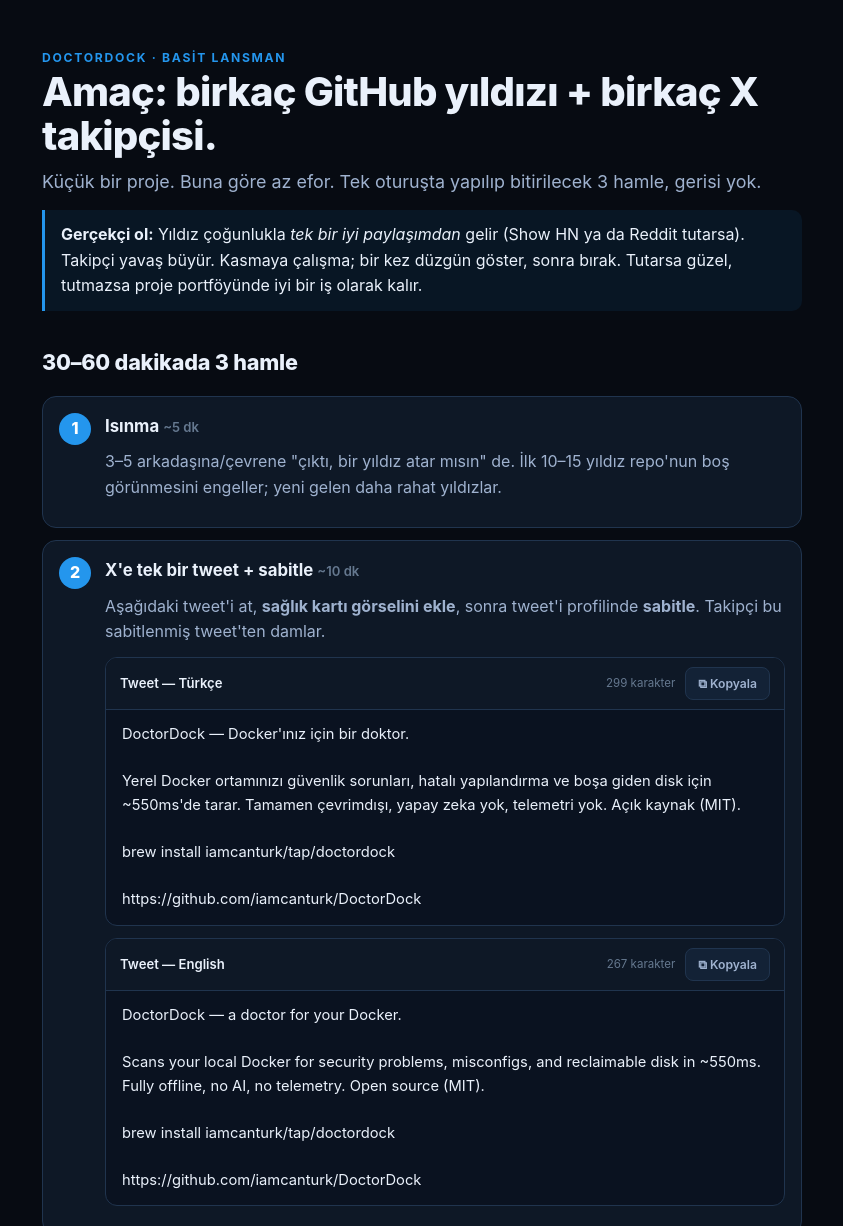
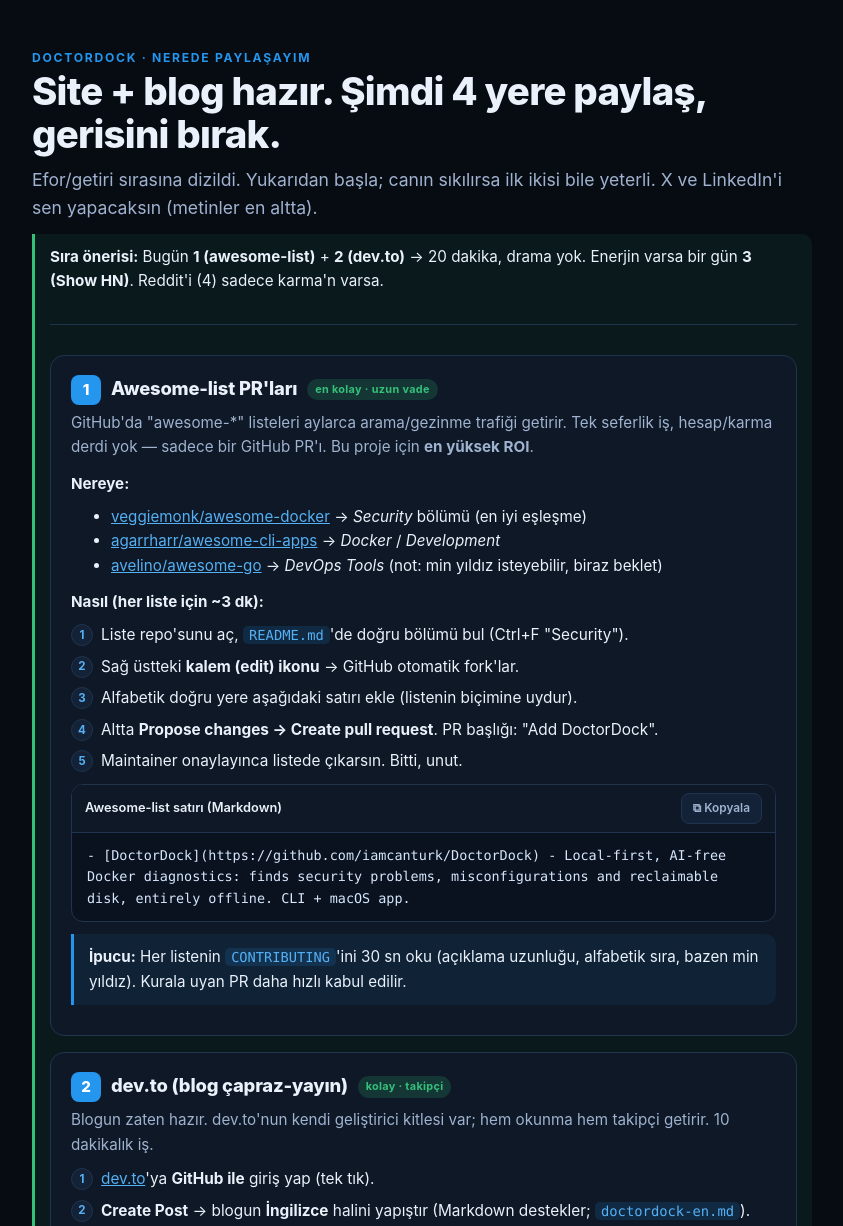
Before and after one commit to iamcanturk/DoctorDock, a plain HTML site: page marketing/lansman-plani.html in a window 1280 px wide. Shown: the top 1226 px of the page, without its empty margins (218-1061 px from the left). Drawn offline with Linux system fonts and the light colour scheme.

Commit message:
docs(marketing): rework plan into a ranked 'where to share' guide
Beyond X/LinkedIn: awesome-list PRs (best ROI), dev.to cross-post, Show HN,
and r/docker — each with step-by-step how-to and ready-to-paste copy, ordered
by effort-vs-payoff for the stated goal (stars + followers).

```diff
--- a/marketing/lansman-plani.html
+++ b/marketing/lansman-plani.html
@@ -3,7 +3,7 @@
 <head>
 <meta charset="utf-8">
 <meta name="viewport" content="width=device-width, initial-scale=1">
-<title>DoctorDock — Basit Lansman (yıldız + takipçi)</title>
+<title>DoctorDock — Nerede paylaşayım? (yıldız + takipçi)</title>
 <style>
   :root{
     --accent:#2496ed; --accent-2:#55b0f4; --bg:#070b12; --panel:#0e1826;
@@ -14,114 +14,163 @@
   body{background:var(--bg);color:var(--text);line-height:1.6;
     font-family:-apple-system,BlinkMacSystemFont,"Segoe UI",Inter,system-ui,sans-serif;
     -webkit-font-smoothing:antialiased;padding:clamp(20px,5vw,44px)}
-  .wrap{max-width:760px;margin-inline:auto}
+  .wrap{max-width:780px;margin-inline:auto}
   a{color:var(--accent-2)} a:hover{text-decoration:underline}
   code{font-family:ui-monospace,Menlo,monospace;background:color-mix(in srgb,var(--accent) 14%,transparent);
     color:var(--accent-2);padding:1px 6px;border-radius:5px;font-size:.9em}
-  h1{font-size:clamp(1.8rem,5vw,2.5rem);font-weight:800;letter-spacing:-.02em;line-height:1.1}
-  h2{font-size:1.35rem;font-weight:800;margin:34px 0 10px;letter-spacing:-.01em}
-  p{margin:10px 0;color:var(--text)}
-  .lede{color:var(--muted);font-size:1.12rem;margin-top:10px}
+  h1{font-size:clamp(1.7rem,5vw,2.4rem);font-weight:800;letter-spacing:-.02em;line-height:1.12}
+  h2{font-size:1.15rem;font-weight:800;margin:0 0 2px;letter-spacing:-.01em}
+  p{margin:9px 0;color:var(--text)}
+  .lede{color:var(--muted);font-size:1.1rem;margin-top:10px}
   .eyebrow{color:var(--accent);font-weight:700;font-size:.76rem;letter-spacing:.14em;text-transform:uppercase}
   .muted{color:var(--muted)}
-  .card{background:var(--panel);border:1px solid var(--line);border-radius:14px;padding:18px 20px;margin:14px 0}
+  .rank{display:flex;align-items:baseline;gap:10px}
+  .rank .n{flex-shrink:0;width:30px;height:30px;border-radius:8px;background:var(--accent);color:#fff;
+    font-weight:800;display:grid;place-items:center;font-size:.95rem}
+  .tag{display:inline-block;font-size:.68rem;font-weight:700;padding:2px 8px;border-radius:999px;letter-spacing:.03em;
+    background:color-mix(in srgb,var(--green) 18%,transparent);color:var(--green);vertical-align:middle;margin-left:6px}
+  .tag.mid{background:color-mix(in srgb,var(--yellow) 18%,transparent);color:var(--yellow)}
+  .tag.hi{background:color-mix(in srgb,var(--accent) 18%,transparent);color:var(--accent-2)}
+  .venue{background:var(--panel);border:1px solid var(--line);border-radius:14px;padding:18px 20px;margin:16px 0}
+  .venue .why{color:var(--muted);font-size:.95rem;margin:6px 0 10px}
+  .steps{counter-reset:s;list-style:none;margin:6px 0;padding:0}
+  .steps li{position:relative;padding-left:30px;margin:7px 0;font-size:.96rem}
+  .steps li::before{counter-increment:s;content:counter(s);position:absolute;left:0;top:1px;
+    width:20px;height:20px;border-radius:50%;background:var(--panel-2);border:1px solid var(--line);
+    color:var(--accent-2);font-size:.72rem;font-weight:700;display:grid;place-items:center}
   .callout{border-left:3px solid var(--accent);background:color-mix(in srgb,var(--accent) 8%,transparent);
-    padding:12px 16px;border-radius:0 10px 10px 0;margin:14px 0}
+    padding:11px 15px;border-radius:0 10px 10px 0;margin:12px 0;font-size:.95rem}
+  .callout.warn{border-color:var(--yellow);background:color-mix(in srgb,var(--yellow) 8%,transparent)}
   .callout.good{border-color:var(--green);background:color-mix(in srgb,var(--green) 8%,transparent)}
-  .callout.warn{border-color:var(--yellow);background:color-mix(in srgb,var(--yellow) 8%,transparent)}
-  ol.moves{list-style:none;counter-reset:m;padding:0;margin:16px 0}
-  ol.moves>li{position:relative;padding:16px 16px 16px 62px;margin:12px 0;background:var(--panel);
-    border:1px solid var(--line);border-radius:14px}
-  ol.moves>li::before{counter-increment:m;content:counter(m);position:absolute;left:16px;top:16px;
-    width:32px;height:32px;border-radius:50%;background:var(--accent);color:#fff;font-weight:800;
-    display:grid;place-items:center}
-  ol.moves h3{font-size:1.05rem;margin:0 0 4px}
-  ol.moves .time{color:var(--faint);font-size:.82rem;font-weight:600}
-  ul{margin:8px 0 8px 22px}
-  li{margin:5px 0}
-  .snippet{background:#0a1220;border:1px solid var(--line);border-radius:12px;margin:12px 0;overflow:hidden}
-  .snippet header{display:flex;align-items:center;gap:10px;padding:9px 14px;border-bottom:1px solid var(--line);
-    background:var(--panel);font-size:.82rem}
+  .snippet{background:#0a1220;border:1px solid var(--line);border-radius:12px;margin:10px 0;overflow:hidden}
+  .snippet header{display:flex;align-items:center;gap:10px;padding:8px 13px;border-bottom:1px solid var(--line);
+    background:var(--panel);font-size:.8rem}
   .snippet header .t{flex:1;font-weight:600}
-  .snippet .body{padding:13px 16px;white-space:pre-wrap;font-size:.92rem}
+  .snippet .body{padding:12px 15px;white-space:pre-wrap;font-size:.9rem}
+  .snippet .body.mono{font-family:ui-monospace,Menlo,monospace;font-size:.84rem;color:#d6e6fb}
   .char{font-size:.72rem;color:var(--faint)}
-  .copy{border:1px solid var(--line);background:var(--panel-2);color:var(--muted);font:inherit;font-size:.76rem;
-    font-weight:600;padding:6px 12px;border-radius:8px;cursor:pointer}
+  .copy{border:1px solid var(--line);background:var(--panel-2);color:var(--muted);font:inherit;font-size:.74rem;
+    font-weight:600;padding:5px 11px;border-radius:8px;cursor:pointer}
   .copy:hover{color:#fff;border-color:var(--accent)}
   .copy.done{color:var(--green);border-color:var(--green)}
-  footer{margin-top:40px;padding-top:18px;border-top:1px solid var(--line);color:var(--faint);font-size:.85rem}
+  hr{border:0;border-top:1px solid var(--line);margin:30px 0}
+  footer{margin-top:34px;padding-top:16px;border-top:1px solid var(--line);color:var(--faint);font-size:.85rem}
 </style>
 </head>
 <body>
 <div class="wrap">
 
-  <span class="eyebrow">DoctorDock · basit lansman</span>
-  <h1>Amaç: birkaç GitHub yıldızı + birkaç X takipçisi.</h1>
-  <p class="lede">Küçük bir proje. Buna göre az efor. Tek oturuşta yapılıp bitirilecek 3 hamle, gerisi yok.</p>
+  <span class="eyebrow">DoctorDock · nerede paylaşayım</span>
+  <h1>Site + blog hazır. Şimdi 4 yere paylaş, gerisini bırak.</h1>
+  <p class="lede">Efor/getiri sırasına dizildi. Yukarıdan başla; canın sıkılırsa ilk ikisi bile yeterli. X ve LinkedIn'i sen yapacaksın (metinler en altta).</p>
 
-  <div class="callout">
-    <strong>Gerçekçi ol:</strong> Yıldız çoğunlukla <em>tek bir iyi paylaşımdan</em> gelir (Show HN ya da Reddit tutarsa). Takipçi yavaş büyür. Kasmaya çalışma; bir kez düzgün göster, sonra bırak. Tutarsa güzel, tutmazsa proje portföyünde iyi bir iş olarak kalır.
+  <div class="callout good"><strong>Sıra önerisi:</strong> Bugün <strong>1 (awesome-list)</strong> + <strong>2 (dev.to)</strong> → 20 dakika, drama yok. Enerjin varsa bir gün <strong>3 (Show HN)</strong>. Reddit'i (4) sadece karma'n varsa.</p>
+
+  <hr>
+
+  <!-- 1 -->
+  <div class="venue">
+    <div class="rank"><span class="n">1</span><h2>Awesome-list PR'ları <span class="tag">en kolay · uzun vade</span></h2></div>
+    <p class="why">GitHub'da "awesome-*" listeleri aylarca arama/gezinme trafiği getirir. Tek seferlik iş, hesap/karma derdi yok — sadece bir GitHub PR'ı. Bu proje için <strong>en yüksek ROI</strong>.</p>
+    <p style="margin-top:12px"><strong>Nereye:</strong></p>
+    <ul>
+      <li><a href="https://github.com/veggiemonk/awesome-docker">veggiemonk/awesome-docker</a> → <em>Security</em> bölümü (en iyi eşleşme)</li>
+      <li><a href="https://github.com/agarrharr/awesome-cli-apps">agarrharr/awesome-cli-apps</a> → <em>Docker</em> / <em>Development</em></li>
+      <li><a href="https://github.com/avelino/awesome-go">avelino/awesome-go</a> → <em>DevOps Tools</em> (not: min yıldız isteyebilir, biraz beklet)</li>
+    </ul>
+    <p style="margin-top:12px"><strong>Nasıl (her liste için ~3 dk):</strong></p>
+    <ol class="steps">
+      <li>Liste repo'sunu aç, <code>README.md</code>'de doğru bölümü bul (Ctrl+F "Security").</li>
+      <li>Sağ üstteki <strong>kalem (edit) ikonu</strong> → GitHub otomatik fork'lar.</li>
+      <li>Alfabetik doğru yere aşağıdaki satırı ekle (listenin biçimine uydur).</li>
+      <li>Altta <strong>Propose changes → Create pull request</strong>. PR başlığı: "Add DoctorDock".</li>
+      <li>Maintainer onaylayınca listede çıkarsın. Bitti, unut.</li>
+    </ol>
+    <div id="awe"></div>
+    <div class="callout"><strong>İpucu:</strong> Her listenin <code>CONTRIBUTING</code>'ini 30 sn oku (açıklama uzunluğu, alfabetik sıra, bazen min yıldız). Kurala uyan PR daha hızlı kabul edilir.</div>
   </div>
 
-  <h2>30–60 dakikada 3 hamle</h2>
-  <ol class="moves">
-    <li>
-      <h3>Isınma <span class="time">~5 dk</span></h3>
-      <p class="muted">3–5 arkadaşına/çevrene "çıktı, bir yıldız atar mısın" de. İlk 10–15 yıldız repo'nun boş görünmesini engeller; yeni gelen daha rahat yıldızlar.</p>
-    </li>
-    <li>
-      <h3>X'e tek bir tweet + sabitle <span class="time">~10 dk</span></h3>
-      <p class="muted">Aşağıdaki tweet'i at, <strong>sağlık kartı görselini ekle</strong>, sonra tweet'i profilinde <strong>sabitle</strong>. Takipçi bu sabitlenmiş tweet'ten damlar.</p>
-      <div id="tw-tr"></div>
-      <div id="tw-en"></div>
-    </li>
-    <li>
-      <h3>Tek bir toplulukta paylaş <span class="time">~20 dk</span></h3>
-      <p class="muted"><strong>İkisinden birini seç</strong> (ikisini birden yapma, enerji ister): teknik kitle istiyorsan <strong>Show HN</strong>, Docker kullanıcıları istiyorsan <strong>r/docker</strong>. Paylaş, sonra 1–2 saat ara ara gelen yorumlara cevap ver.</p>
-      <div id="hn"></div>
-      <div id="rd"></div>
-    </li>
-  </ol>
+  <!-- 2 -->
+  <div class="venue">
+    <div class="rank"><span class="n">2</span><h2>dev.to (blog çapraz-yayın) <span class="tag">kolay · takipçi</span></h2></div>
+    <p class="why">Blogun zaten hazır. dev.to'nun kendi geliştirici kitlesi var; hem okunma hem takipçi getirir. 10 dakikalık iş.</p>
+    <ol class="steps">
+      <li><a href="https://dev.to">dev.to</a>'ya <strong>GitHub ile</strong> giriş yap (tek tık).</li>
+      <li><strong>Create Post</strong> → blogun <strong>İngilizce</strong> halini yapıştır (Markdown destekler; <code>doctordock-en.md</code>).</li>
+      <li><strong>ÖNEMLİ — Canonical URL</strong> alanına asıl blog linkini koy: <code>https://iamcanturk.dev/en/i-wrote-a-doctor-for-my-docker/</code> (SEO cezası yememek için şart).</li>
+      <li>En fazla 4 etiket: <code>docker</code> <code>devops</code> <code>go</code> <code>opensource</code>.</li>
+      <li>Yazının sonuna bir satır: repo linki + "star atarsan sevinirim" (nazikçe).</li>
+    </ol>
+    <p class="muted" style="font-size:.9rem">Bonus: aynısını <a href="https://hashnode.com">Hashnode</a>'a da koyabilirsin, yine canonical URL ver.</p>
+  </div>
 
-  <div class="callout good"><strong>Bu kadar.</strong> Zamanlama takıntısı yok; en iyisi Salı–Perşembe TR saatiyle ~16:00 (ABD sabahı) ama ne zaman enerjin varsa at. Tuttuysa yorumlara cevap ver, tutmadıysa dert etme.</div>
+  <!-- 3 -->
+  <div class="venue">
+    <div class="rank"><span class="n">3</span><h2>Hacker News — Show HN <span class="tag hi">en büyük spike şansı</span></h2></div>
+    <p class="why">Tutarsa günde yüzlerce yıldız gelebilir. Ama yüksek varyans + önce hesap sorununu çözmen lazım.</p>
+    <div class="callout warn"><strong>Önce:</strong> HN hesabın "Sorry." veriyordu (VPN/IP engeli). VPN'i kapat, mobil hotspot'tan hesabı aç, e-posta ekle. Bunu çözmeden atlama.</div>
+    <ol class="steps">
+      <li><a href="https://news.ycombinator.com/submit">news.ycombinator.com/submit</a> → <strong>title</strong> alanına başlığı, <strong>url</strong> alanına repo linkini (<code>github.com/iamcanturk/DoctorDock</code>). Text boş.</li>
+      <li>Gönder → <strong>hemen</strong> ilk yorumu sen yaz (aşağıdaki metin).</li>
+      <li>Zaman: Salı–Perşembe, ABD sabahı = <strong>TR ~16:00</strong> (HN ~15:30). İlk 1 saat başında ol, gelen her yoruma cevap ver.</li>
+      <li><strong>Asla oy isteme.</strong> Başlığı süsleme, olduğu gibi bırak.</li>
+    </ol>
+    <div id="hn"></div>
+  </div>
 
-  <h2>Yıldızı kolaylaştıran, zaten hazır olan şeyler</h2>
-  <ul>
-    <li>README (mascot, sağlık kartı, demo GIF, net kurulum) ✓</li>
-    <li>GitHub topics + sosyal önizleme görseli ✓</li>
-    <li>Landing sayfası (<a href="https://doctordock.iamcanturk.dev">doctordock.iamcanturk.dev</a>) ✓</li>
-    <li><strong>Tek eklenecek:</strong> launch tweet'ini sabitle · GitHub profil bio'na repo linkini koy.</li>
-  </ul>
+  <!-- 4 -->
+  <div class="venue">
+    <div class="rank"><span class="n">4</span><h2>Reddit — r/docker <span class="tag mid">iyi kitle · karma gerek</span></h2></div>
+    <p class="why">Docker kullanıcılarının tam yeri. Ama hesabının karma'sı düşükse post otomatik gizlenir.</p>
+    <div class="callout warn"><strong>Önce:</strong> Karma'n ~10'un altındaysa, birkaç güne yayılmış <strong>gerçek yorumlarla</strong> (r/docker, r/selfhosted, r/golang) karma topla. Uğraşmak istemezsen bu adımı geç, 1–2–3 zaten yeter.</div>
+    <ol class="steps">
+      <li>r/docker → <strong>Create Post</strong> → aşağıdaki başlık + gövde.</li>
+      <li>Önce problemi anlat, link gövdenin içinde. "Geliştiricisiyim" diye belirt.</li>
+      <li>Yorumlara samimi cevap ver. <strong>Oy isteme.</strong> Sub kurallarını 30 sn oku.</li>
+    </ol>
+    <div id="rd"></div>
+  </div>
 
-  <div class="callout warn"><strong>Yıldız isterken:</strong> "Beğendiysen bir yıldız çok iyi olur" demek normaldir. Ama Show HN / Reddit'te <strong>asla "upvote verin" deme</strong> (yasak, gönderini gömer). Sadece işe yaradıysa, doğal biçimde yıldız iste.</div>
+  <hr>
+
+  <h2 style="font-size:1.3rem">Senin yapacakların: X + LinkedIn</h2>
+  <p class="muted">Hazır metinler — X'e tweet'i at + <strong>sağlık kartı görselini ekle</strong> + <strong>sabitle</strong>. LinkedIn'de repo linkini <strong>ilk yoruma</strong> koy.</p>
+  <div id="tw-tr"></div>
+  <div id="tw-en"></div>
+  <div id="li"></div>
 
   <footer>
-    Not: Daha büyük bir lansman istersen (thread, LinkedIn, Product Hunt, takvim) eski detaylı plan git geçmişinde duruyor; istediğinde geri getirebilirim. Şimdilik amaç sade: yıldız + takipçi.
+    Dürüst beklenti: en olası sonuç birkaç haftada ~20–60 yıldız, ~10–25 takipçi. Tutarsa (HN/Reddit ön sayfa, ~%12 şans) yüzlerce. Kasma; 1 ve 2'yi yap, gerisi bonus.
   </footer>
 
 </div>
 
 <script>
-function snip(target,title,text,count){
+function snip(target,title,text,opts){
+  opts=opts||{};
   const el=document.getElementById(target); if(!el)return;
   const w=document.createElement("div"); w.className="snippet";
   const h=document.createElement("header");
   const t=document.createElement("span"); t.className="t"; t.textContent=title; h.appendChild(t);
-  if(count){const c=document.createElement("span");c.className="char";c.textContent=text.length+" karakter";h.appendChild(c);}
+  if(opts.count){const c=document.createElement("span");c.className="char";c.textContent=text.length+" karakter";h.appendChild(c);}
   const b=document.createElement("button"); b.className="copy"; b.type="button"; b.textContent="⧉ Kopyala"; h.appendChild(b);
-  const bd=document.createElement("div"); bd.className="body"; bd.textContent=text;
+  const bd=document.createElement("div"); bd.className=opts.mono?"body mono":"body"; bd.textContent=text;
   w.appendChild(h); w.appendChild(bd);
   b.addEventListener("click",()=>{navigator.clipboard.writeText(text).then(()=>{const o=b.textContent;b.textContent="✓ Kopyalandı";b.classList.add("done");setTimeout(()=>{b.textContent=o;b.classList.remove("done")},1500)})});
   el.appendChild(w);
 }
 
-snip("tw-tr","Tweet — Türkçe","DoctorDock — Docker'ınız için bir doktor.\n\nYerel Docker ortamınızı güvenlik sorunları, hatalı yapılandırma ve boşa giden disk için ~550ms'de tarar. Tamamen çevrimdışı, yapay zeka yok, telemetri yok. Açık kaynak (MIT).\n\nbrew install iamcanturk/tap/doctordock\n\nhttps://github.com/iamcanturk/DoctorDock",true);
+snip("awe","Awesome-list satırı (Markdown)","- [DoctorDock](https://github.com/iamcanturk/DoctorDock) - Local-first, AI-free Docker diagnostics: finds security problems, misconfigurations and reclaimable disk, entirely offline. CLI + macOS app.",{mono:true});
 
-snip("tw-en","Tweet — English","DoctorDock — a doctor for your Docker.\n\nScans your local Docker for security problems, misconfigs, and reclaimable disk in ~550ms. Fully offline, no AI, no telemetry. Open source (MIT).\n\nbrew install iamcanturk/tap/doctordock\n\nhttps://github.com/iamcanturk/DoctorDock",true);
+snip("hn","Show HN — başlık + ilk yorum","Show HN: DoctorDock – find Docker misconfigs and wasted disk, offline, no AI\n\n--- İlk yorum (gönderir göndermez sen yaz) ---\n\nAuthor here. I built this because Docker makes it easy to run things and hard to notice what you're already running: a container mounting the Docker socket, databases on 0.0.0.0, a dozen containers as root, gigabytes of images nothing uses.\n\nIt reads your local Docker socket, runs 18 config rules, prints what's wrong plus a fix for each, and gives a health score out of 100. Not a CVE scanner (that's Trivy/Grype); this is the config layer they skip, which is why it stays fully offline: no network, no telemetry, no AI. Env var values are never read (key names only). Cleanup is a dry run unless you pass --apply.\n\nMIT, CLI + a macOS menubar app. macOS: brew install iamcanturk/tap/doctordock\nRepo: https://github.com/iamcanturk/DoctorDock\n\nWould love to hear what it finds on your machine, and where a rule is too noisy.");
 
-snip("hn","Show HN — başlık + ilk yorum","Show HN: DoctorDock – find Docker misconfigs and wasted disk, offline, no AI\n\n— İlk yorum (gönderdikten hemen sonra sen yaz) —\n\nAuthor here. I built this because Docker makes it easy to run things and hard to notice what you're already running: a container mounting the Docker socket, databases on 0.0.0.0, a dozen containers as root, gigabytes of images nothing uses.\n\nIt reads your local Docker socket, runs 18 config rules, prints what's wrong plus a fix for each, and gives a health score out of 100. Not a CVE scanner (that's Trivy/Grype) — this is the config layer they skip, which is why it can stay fully offline: no network, no telemetry, no AI. Env var values are never read (key names only). Cleanup is a dry run unless you pass --apply.\n\nMIT, CLI + a macOS menubar app. macOS: brew install iamcanturk/tap/doctordock\nRepo: https://github.com/iamcanturk/DoctorDock\n\nWould love to hear what it finds on your machine, and where a rule is too noisy.");
+snip("rd","r/docker — başlık + gövde","BAŞLIK:\nI got tired of not knowing what was wrong with my local Docker, so I wrote a scanner for it\n\nGÖVDE:\nAfter a while every dev machine collects the same mess: a container with the Docker socket mounted, a database on 0.0.0.0 instead of 127.0.0.1, containers running as root, and images nothing references eating disk. `docker system df` shows the disk with no opinion; nothing shows the rest in one shot.\n\nSo I built DoctorDock. It reads your local Docker socket, runs 18 config rules, prints what's wrong with a fix for each, plus a health score out of 100. It also shows what's safely reclaimable; cleanup is a dry run until you pass --apply, and volumes are never touched unless you explicitly ask.\n\nNot a CVE scanner (use Trivy/Grype for that); it's the config layer they skip, which is why it stays fully offline: no network, no telemetry, no AI. Env var values are never read (key names only).\n\nmacOS: brew install iamcanturk/tap/doctordock\nOne static binary otherwise. MIT.\nRepo: https://github.com/iamcanturk/DoctorDock\n\nCurious what it flags for people here, and where a rule is too noisy.");
 
-snip("rd","r/docker — başlık + gövde","BAŞLIK:\nI got tired of not knowing what was wrong with my local Docker, so I wrote a scanner for it\n\nGÖVDE:\nAfter a while every dev machine collects the same mess: a container with the Docker socket mounted, a database on 0.0.0.0 instead of 127.0.0.1, containers running as root, and images nothing references eating disk. `docker system df` shows the disk with no opinion; nothing shows the rest in one shot.\n\nSo I built DoctorDock. It reads your local Docker socket, runs 18 config rules, prints what's wrong with a fix for each, plus a health score out of 100. It also shows what's safely reclaimable — cleanup is a dry run until you pass --apply, and volumes are never touched unless you explicitly ask.\n\nNot a CVE scanner (use Trivy/Grype for that) — it's the config layer they skip, which is why it stays fully offline: no network, no telemetry, no AI. Env var values are never read (key names only).\n\nmacOS: brew install iamcanturk/tap/doctordock\nOne static binary otherwise. MIT.\nRepo: https://github.com/iamcanturk/DoctorDock\n\nCurious what it flags for people here — and where a rule is too noisy.");
+snip("tw-tr","X tweet — Türkçe","DoctorDock — Docker'ınız için bir doktor.\n\nYerel Docker ortamınızı güvenlik sorunları, hatalı yapılandırma ve boşa giden disk için ~550ms'de tarar. Tamamen çevrimdışı, yapay zeka yok, telemetri yok. Açık kaynak (MIT).\n\nbrew install iamcanturk/tap/doctordock\n\nhttps://github.com/iamcanturk/DoctorDock",{count:true});
+
+snip("tw-en","X tweet — English","DoctorDock — a doctor for your Docker.\n\nScans your local Docker for security problems, misconfigs, and reclaimable disk in ~550ms. Fully offline, no AI, no telemetry. Open source (MIT).\n\nbrew install iamcanturk/tap/doctordock\n\nhttps://github.com/iamcanturk/DoctorDock",{count:true});
+
+snip("li","LinkedIn postu (repo linkini ilk yoruma koy)","Docker makes it easy to run things and hard to notice what you're already running.\n\nSix months into any project, the typical machine picks up a few quiet risks: a container with the Docker socket mounted (effectively host root), a database open to the whole network, a dozen containers running as root, and gigabytes of images nothing references. None of it is visible until something breaks or somebody scans you.\n\nSo I built DoctorDock, a local-first tool that scans your Docker environment and reports the security problems, misconfigurations, and reclaimable disk, then gives you a health score out of 100. A full scan takes about half a second.\n\nTwo decisions I stand behind: no AI in the analysis path (every finding is deterministic code you can read), and fully offline, with no telemetry and no account. It's not a CVE scanner; it covers the configuration layer that Trivy and Grype don't.\n\nFree and open source under MIT. If you work with Docker, I'd value your feedback.");
 </script>
 </body>
 </html>
```
